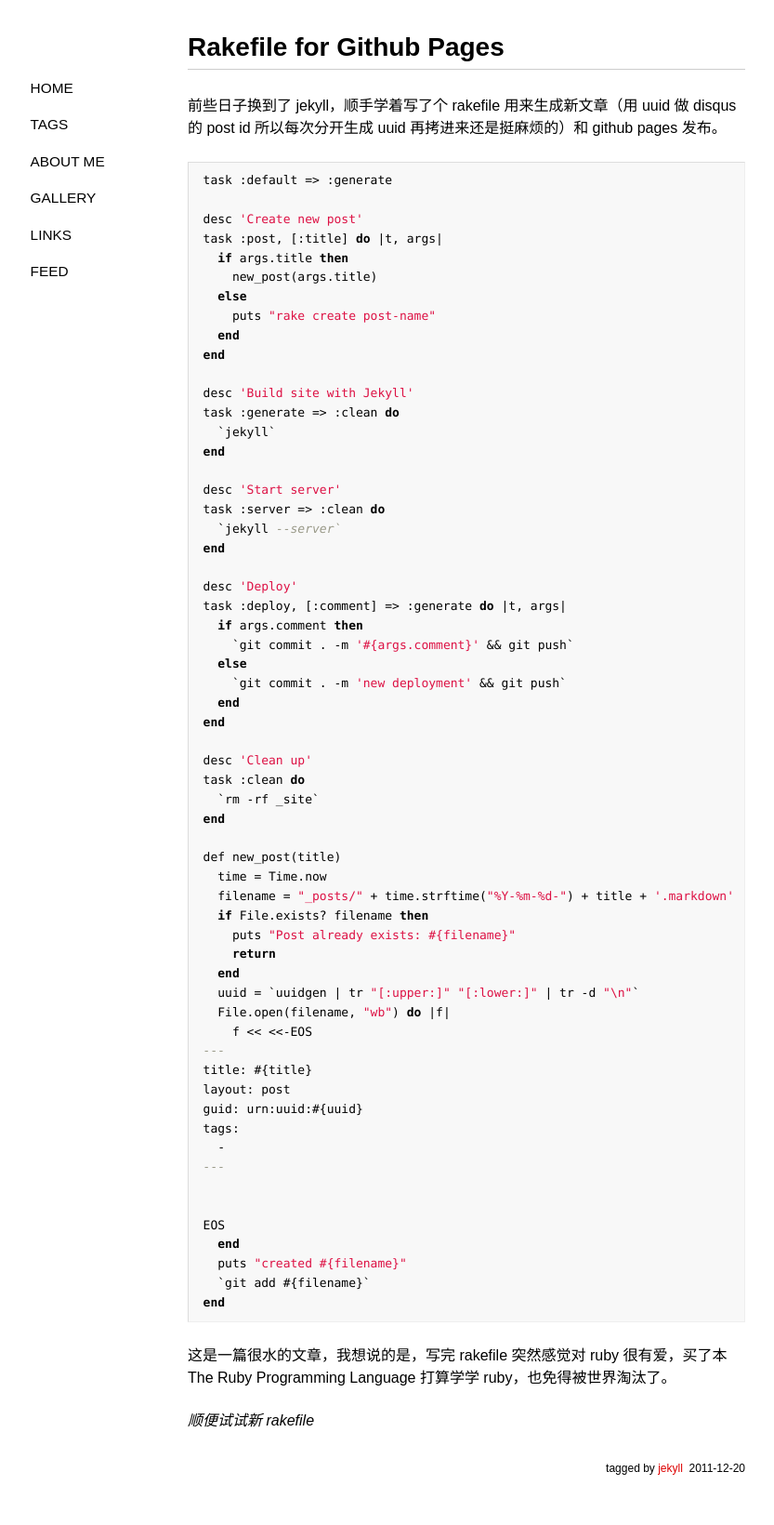
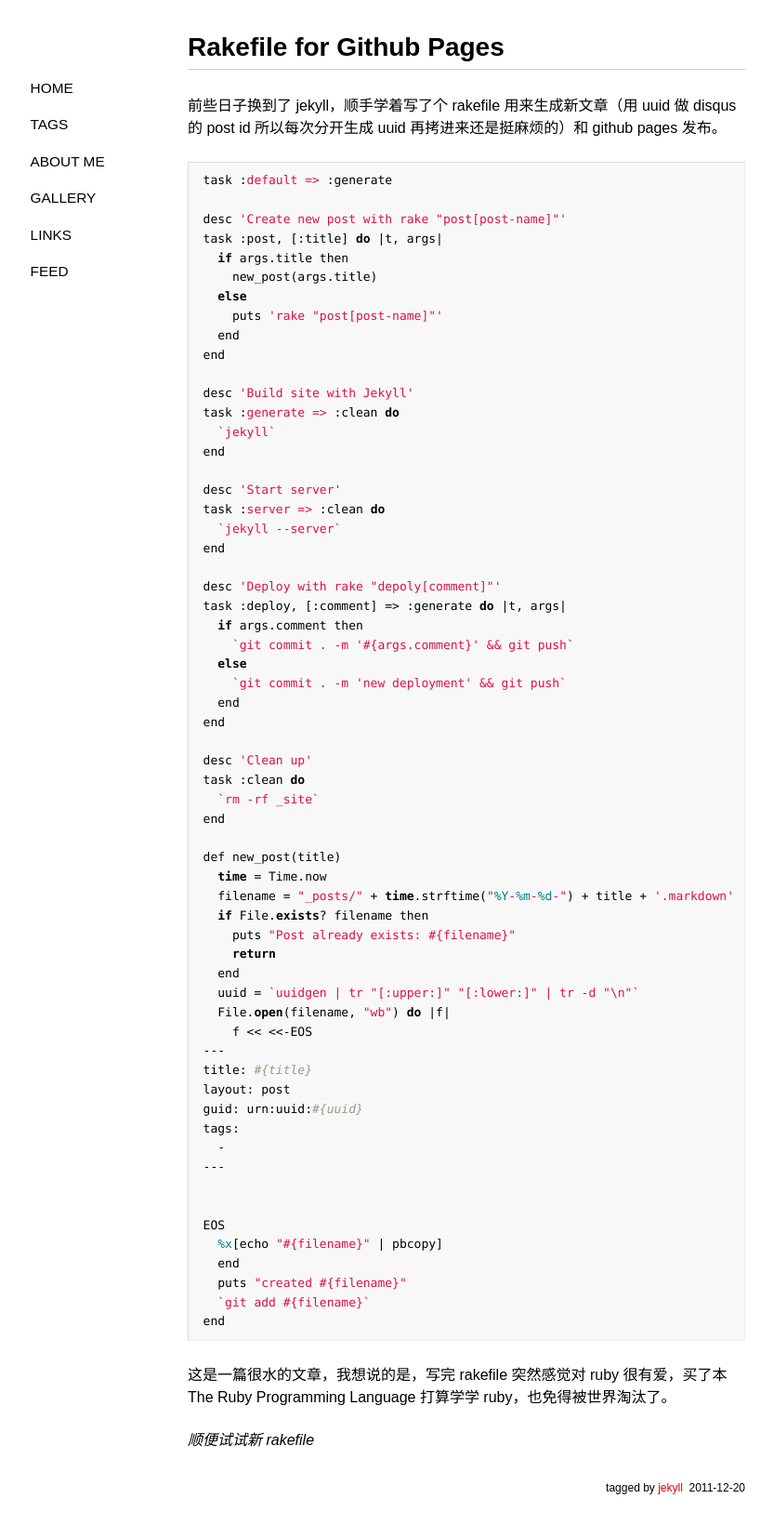
Before and after one commit to waynezhang/blog, a Jekyll site: the page built from _posts/2011-12-20-rakefile-for-github-pages.markdown, in a window 1280 px wide. Shown: the whole page at 93% size, without its empty margins (138-971 px from the left). Built offline with Jekyll 4.4.1, drawn with Linux system fonts in a browser that asks for light colours; some web fonts are replaced; Markdown is read by kramdown in place of the engine named in the settings; comment, search, counter and statistics services are not loaded; before the commit the page ends 1619 px from its top, so only the background shows below that.

Commit message:
fix rake file

```diff
--- a/_posts/2011-12-20-rakefile-for-github-pages.markdown
+++ b/_posts/2011-12-20-rakefile-for-github-pages.markdown
@@ -10,12 +10,12 @@
 
     task :default => :generate
 
-    desc 'Create new post'
+    desc 'Create new post with rake "post[post-name]"'
     task :post, [:title] do |t, args|
       if args.title then
         new_post(args.title)
       else
-        puts "rake create post-name"
+        puts 'rake "post[post-name]"'
       end
     end
 
@@ -29,7 +29,7 @@
       `jekyll --server`
     end
 
-    desc 'Deploy'
+    desc 'Deploy with rake "depoly[comment]"'
     task :deploy, [:comment] => :generate do |t, args|
       if args.comment then
         `git commit . -m '#{args.comment}' && git push`
@@ -63,6 +63,7 @@
 
 
     EOS
+      %x[echo "#{filename}" | pbcopy]
       end
       puts "created #{filename}"
       `git add #{filename}`
```
Also changed, not shown: 1 other file.
